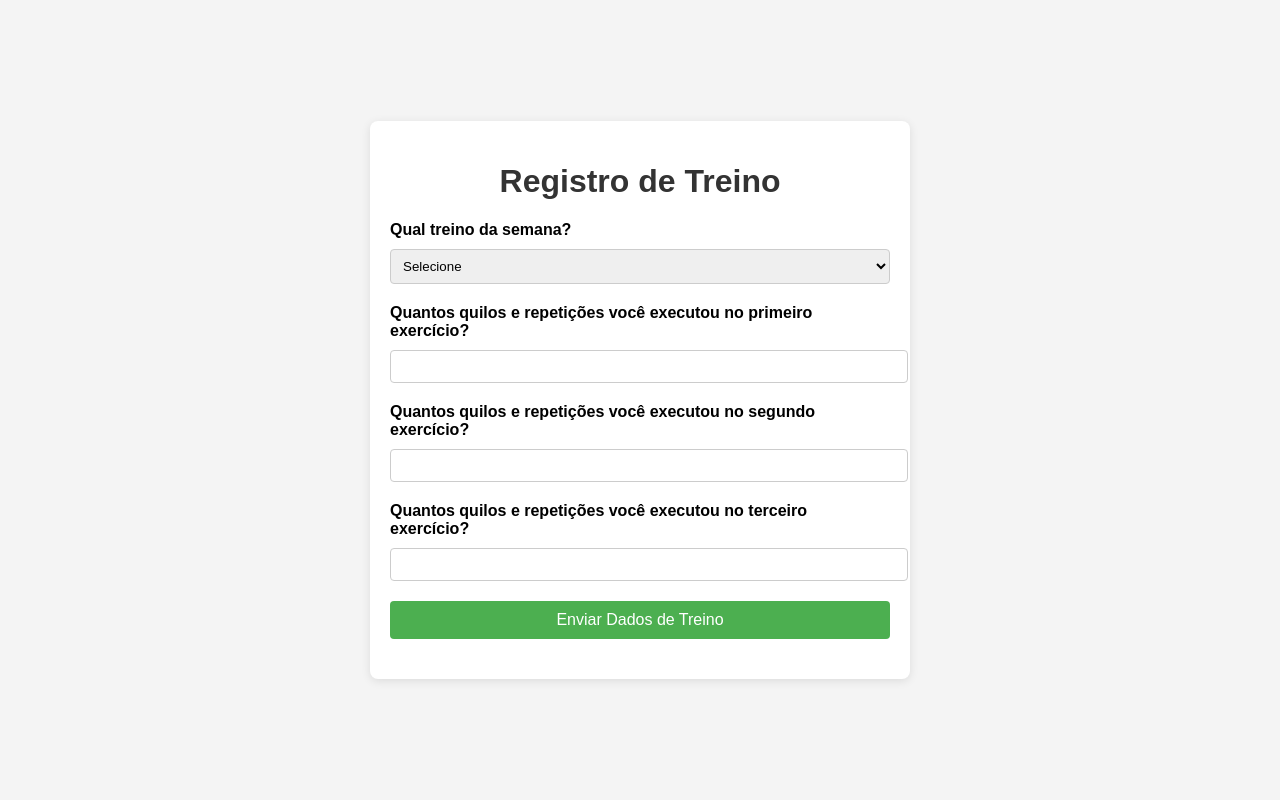
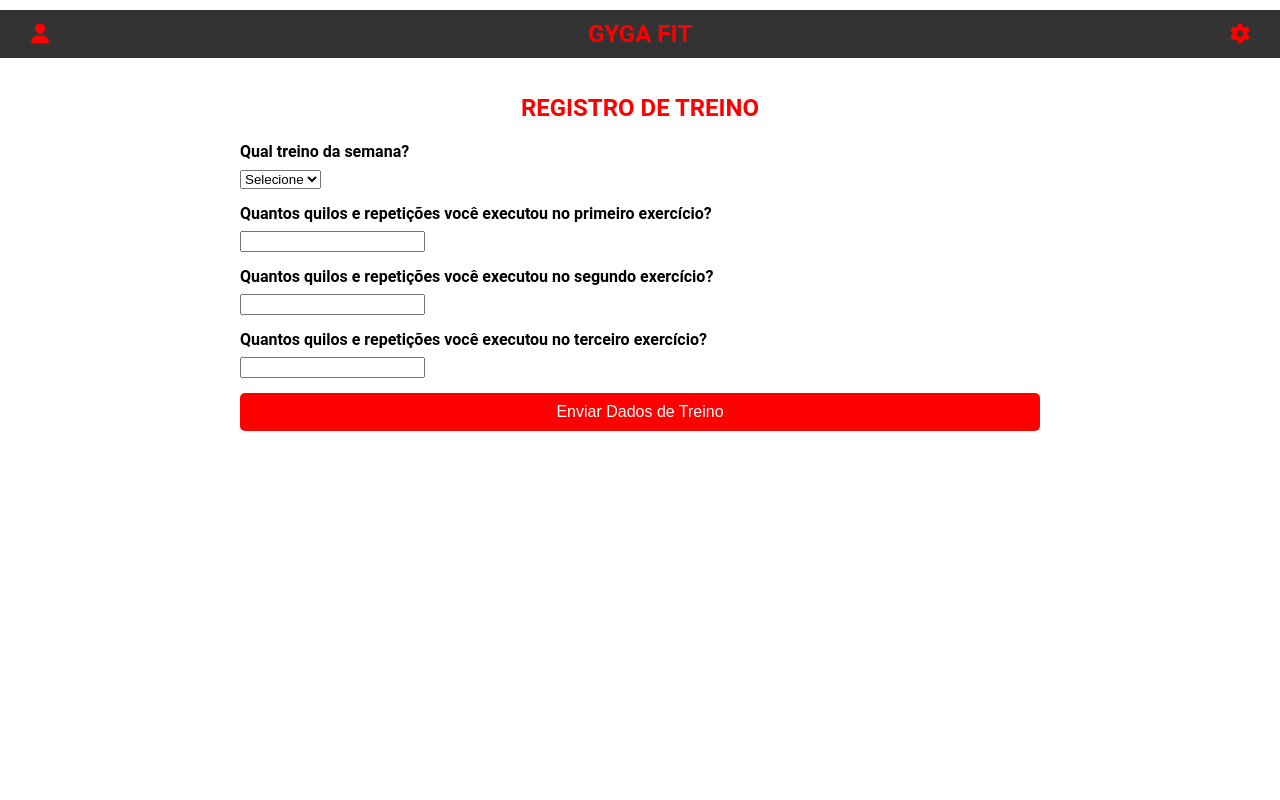
Before and after one commit to Samuel1-salc/Gyga-fit-gym, a PHP site: page /view/paginaMonitoramento.php in a window 1280 px wide. Run offline with PHP 8.4, Linux system fonts and the light colour scheme.

```diff
--- a/controllers/processarForm.php
+++ b/controllers/processarForm.php
@@ -15,6 +15,7 @@ if($_SERVER["REQUEST_METHOD"] === "POST"){
 
     $formulario = new Form();
     $formulario->getForm($altura,$peso,$sexo,$id_user);
+    $_SESSION['aluno'] = $formulario->getFormById($_SESSION['usuario']['id']);
     header("Location: ../view/telaPrincipal.php");
     exit();
 }
--- a/view/paginaMonitoramento.php
+++ b/view/paginaMonitoramento.php
@@ -4,61 +4,27 @@
     <meta charset="UTF-8">
     <meta name="viewport" content="width=device-width, initial-scale=1.0">
     <title>Registro de Treino</title>
-    <style>
-        body {
-            font-family: Arial, sans-serif;
-            margin: 0;
-            padding: 0;
-            background-color: #f4f4f4;
-            display: flex;
-            justify-content: center;
-            align-items: center;
-            height: 100vh;
-        }
-        .container {
-            background-color: white;
-            padding: 20px;
-            border-radius: 8px;
-            box-shadow: 0 2px 10px rgba(0, 0, 0, 0.1);
-            width: 500px;
-        }
-        h1 {
-            text-align: center;
-            color: #333;
-        }
-        .form-group {
-            margin-bottom: 20px;
-        }
-        .form-group label {
-            font-weight: bold;
-            display: block;
-            margin-bottom: 5px;
-        }
-        .form-group select, .form-group input {
-            width: 100%;
-            padding: 8px;
-            margin-top: 5px;
-            border: 1px solid #ccc;
-            border-radius: 4px;
-        }
-        .form-group button {
-            width: 100%;
-            padding: 10px;
-            background-color: #4CAF50;
-            color: white;
-            border: none;
-            border-radius: 4px;
-            cursor: pointer;
-            font-size: 16px;
-        }
-        .form-group button:hover {
-            background-color: #45a049;
-        }
-    </style>
+    <link rel="stylesheet" href="https://cdnjs.cloudflare.com/ajax/libs/font-awesome/6.5.1/css/all.min.css">
+    <link rel="stylesheet" href="style/tela-Form.css">
+
 </head>
 
 
 <body>
+    <header>
+        <button class="btn-lateral btn-usuario" onclick="editarPerfil()">
+            <i class="fas fa-user"></i>
+        </button>
+
+        <h1>GYGA FIT</h1>
+
+        <button class="btn-lateral btn-config" onclick="abrirConfiguracoes()">
+            <i class="fas fa-cog"></i>
+        </button>
+    </header>
+
+
+
     <div class="container">
         <h1>Registro de Treino</h1>
         <form id="formTreino">
--- a/view/style/tela-Form.css
+++ b/view/style/tela-Form.css
@@ -64,11 +64,11 @@ header h1 {
     max-width: 800px; /* Define um limite de largura */
     margin: 0 auto; /* Centraliza horizontalmente */
     padding: 20px;
-    background: #f9f9f9; /* Opcional: apenas para destaque */
+    background: #ffffff; /* Opcional: apenas para destaque */
     border-radius: 10px; /* Borda arredondada para um visual melhor */
     flex-direction: column; /* Empilha os elementos verticalmente */
     border-radius: 8px;
-    box-shadow: 0 4px 8px rgba(0, 0, 0, 0.2);
+
 }
 
 h1 {
@@ -82,11 +82,70 @@ h1 {
     margin-bottom: 15px;
     text-align: left;
 }
+.form-group.pergunta {
+    background-color: #c7c6c6; /* Caixa mais escura */
+    padding: 20px;
+    margin-bottom: 20px;
+    border-radius: 8px;
+}
+.radio-group {
+    display: flex;
+    flex-direction: column;
+    gap: 10px;
+}
+
+.radio-group input[type="radio"] {
+    display: none; /* Esconde as bolinhas padrão */
+}
+
+.radio-group label {
+    position: relative;
+    padding-left: 30px; /* Espaço para a bolinha */
+    cursor: pointer;
+    font-size: 16px;
+    display: flex;
+    align-items: center;
+}
+
+.radio-group label::before {
+    content: '';
+    position: absolute;
+    left: 0;
+    top: 50%;
+    transform: translateY(-50%);
+    width: 18px;
+    height: 18px;
+    border-radius: 50%;
+    background-color: #dddddd; /* Cor da bolinha */
+    transition: background-color 0.3s;
+}
+.radio-group input[type="radio"]:checked + label::before {
+    background-color: red; /* Cor da bolinha selecionada */
+}
+
+.radio-group input[type="radio"]:checked + label {
+    color: red; /* Texto fica vermelho quando selecionado */
+}
+
+.radio-group label:hover {
+    color: red; /* Cor do texto ao passar o mouse */
+}
+label {
+    font-size: 16px; /* Tamanho maior para as perguntas */
+    font-weight: bold; /* Deixa o texto das perguntas em negrito */
+}
+
+.radio-group label {
+    font-size: 14px; /* Tamanho menor para as respostas */
+    font-weight: normal; /* Peso normal para as respostas */
+    color: #252525; /* Cor mais fraca, menos intensa */
+}
+
 
 label {
     display: block;
     font-weight: bold;
-    margin-bottom: 5px;
+    margin-bottom: 8px;
 }
 
 input[type="radio"] {
--- a/view/telaCadastro.php
+++ b/view/telaCadastro.php
@@ -14,28 +14,34 @@
         </div>
         <div class="login-box">
             <h1>GYGA FIT</h1>
+
             <p>Entre com suas credenciais para cadastrar</p>
             <form action="./../controllers/processarCadastro.php" method="post">
                 <div class="input-group">
                     <label for="email">Email</label>
                      <input type="text" name = 'campo1'  placeholder="seu@email.com" required>
                 </div>
+
                 <div class = "input-group">
                     <label for="username">Usuário</label>
                      <input type="text" name = 'campo2' required>
                 </div>
+
                 <div class = "input-group">
                     <label for="cpf">cpf</label>
                     <input type="text" name = 'campo3' required>
                 </div>
+
                 <div class="input-group">
                     <label for="password">Senha</label>
                     <input type="password" name = 'campo4'  required>
                 </div>
+
                 <div class = "input-group">
                     <label for="confirmarSenha">Confirme a senha</label>
                     <input type="password" name = 'campo5' required>
                 </div>
+
                 <button type="submit">cadastrar</button>
             </form>
         </div>
```
Also changed, not shown: controllers/processarCadastro.php (+24 -3 lines), controllers/processarLogin.php (+16 -5 lines), index.php (+9 -7 lines), models/Form.class.php (+7 -0 lines), models/User.class.php (+8 -1 lines), view/paginaFormulario.php (+13 -12 lines), view/style/Login-Cadastro.css (+6 -4 lines), view/style/Tela-Principal.css (+29 -3 lines), view/telaPrincipal.php (+13 -4 lines).
